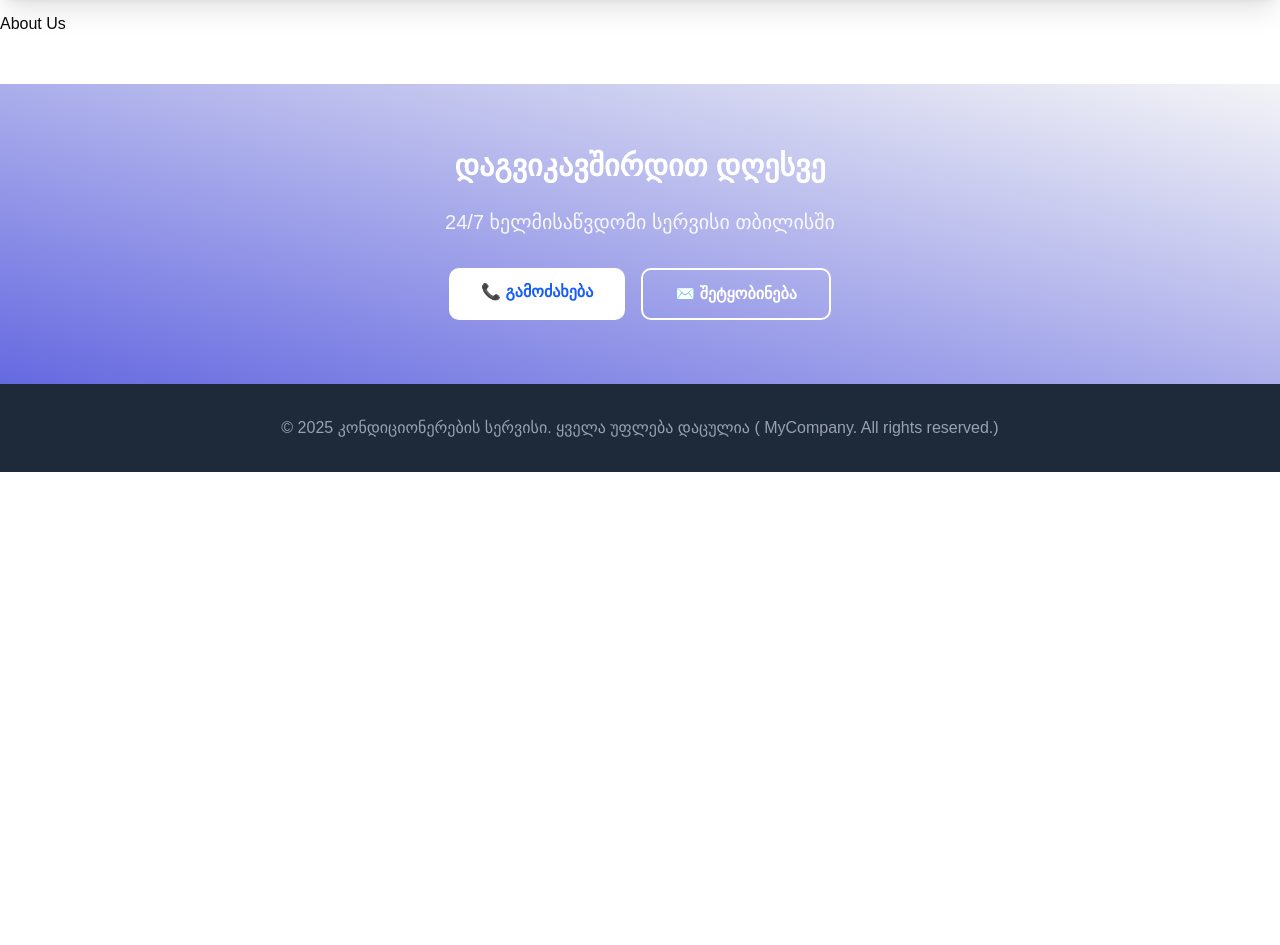
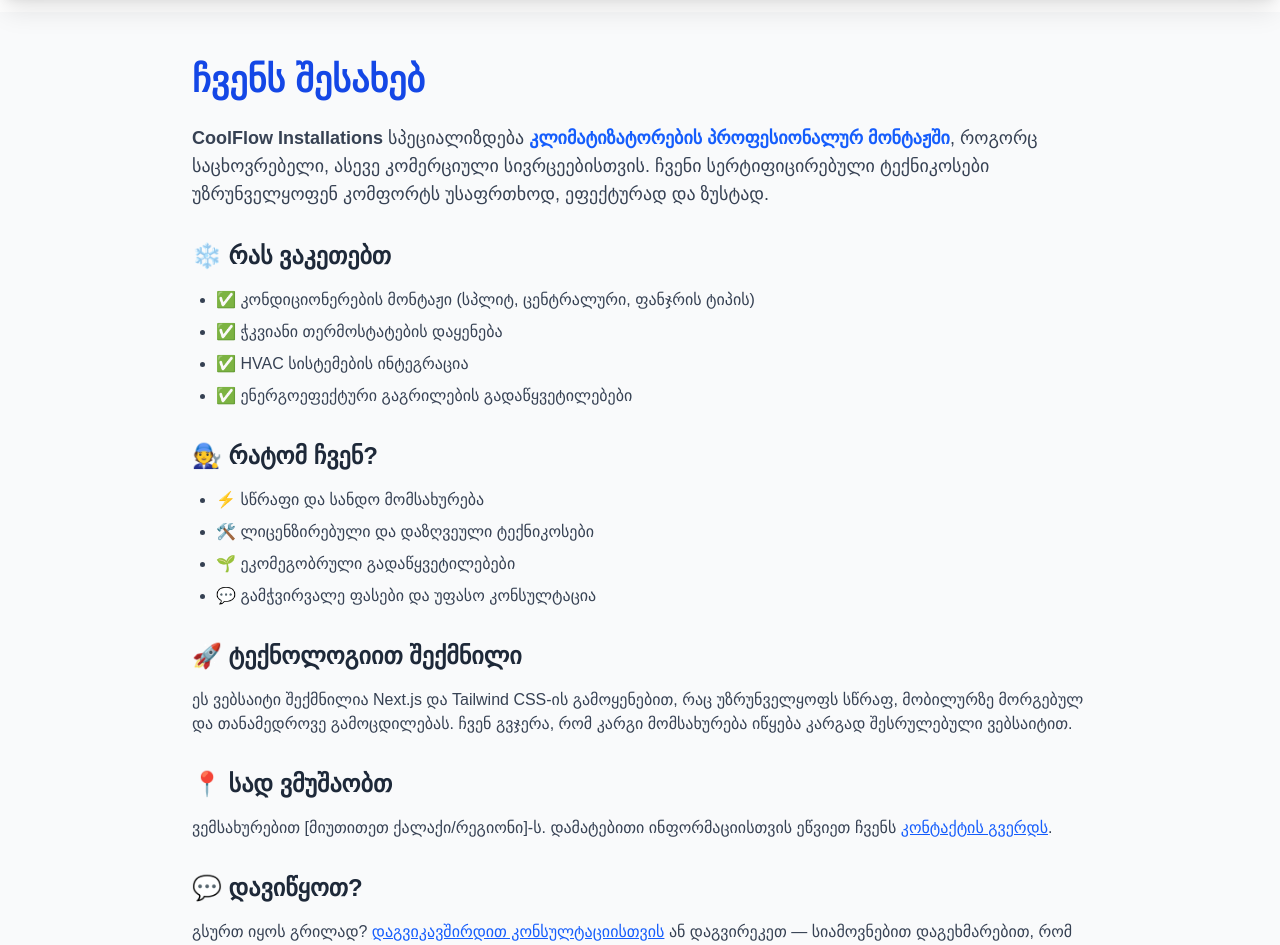
Before and after one commit to LashaGamgoneishvili/condi.ge, a Next.js app: page /about in a window 1280 px wide. Shown: the part 100-1045 px from the top of the page. Before the commit the page ends 800 px from the top, so only its background shows below. Built offline with nearby package versions, Linux system fonts and the light colour scheme.

Commit message:
updated service page

```diff
--- a/src/app/about/page.tsx
+++ b/src/app/about/page.tsx
@@ -1,3 +1,77 @@
-export default function page() {
-  return <div>About Us</div>;
+// pages/about.js
+
+export default function Page() {
+  return (
+    <div className="min-h-screen bg-gray-50 px-6 py-12">
+      <div className="max-w-4xl mx-auto">
+        <h1 className="text-4xl font-bold text-blue-700 mb-6">ჩვენს შესახებ</h1>
+
+        <p className="text-lg text-gray-700 mb-4">
+          <strong>CoolFlow Installations</strong> სპეციალიზდება{" "}
+          <span className="text-blue-600 font-semibold">
+            კლიმატიზატორების პროფესიონალურ მონტაჟში
+          </span>
+          , როგორც საცხოვრებელი, ასევე კომერციული სივრცეებისთვის. ჩვენი
+          სერტიფიცირებული ტექნიკოსები უზრუნველყოფენ კომფორტს უსაფრთხოდ,
+          ეფექტურად და ზუსტად.
+        </p>
+
+        <h2 className="text-2xl font-semibold text-gray-800 mt-8 mb-4">
+          ❄️ რას ვაკეთებთ
+        </h2>
+        <ul className="list-disc pl-6 text-gray-700 space-y-2">
+          <li>✅ კონდიციონერების მონტაჟი (სპლიტ, ცენტრალური, ფანჯრის ტიპის)</li>
+          <li>✅ ჭკვიანი თერმოსტატების დაყენება</li>
+          <li>✅ HVAC სისტემების ინტეგრაცია</li>
+          <li>✅ ენერგოეფექტური გაგრილების გადაწყვეტილებები</li>
+        </ul>
+
+        <h2 className="text-2xl font-semibold text-gray-800 mt-8 mb-4">
+          🧑‍🔧 რატომ ჩვენ?
+        </h2>
+        <ul className="list-disc pl-6 text-gray-700 space-y-2">
+          <li>⚡ სწრაფი და სანდო მომსახურება</li>
+          <li>🛠️ ლიცენზირებული და დაზღვეული ტექნიკოსები</li>
+          <li>🌱 ეკომეგობრული გადაწყვეტილებები</li>
+          <li>💬 გამჭვირვალე ფასები და უფასო კონსულტაცია</li>
+        </ul>
+
+        <h2 className="text-2xl font-semibold text-gray-800 mt-8 mb-4">
+          🚀 ტექნოლოგიით შექმნილი
+        </h2>
+        <p className="text-gray-700 mb-4">
+          ეს ვებსაიტი შექმნილია <span className="font-medium">Next.js</span> და{" "}
+          <span className="font-medium">Tailwind CSS</span>-ის გამოყენებით, რაც
+          უზრუნველყოფს სწრაფ, მობილურზე მორგებულ და თანამედროვე გამოცდილებას.
+          ჩვენ გვჯერა, რომ კარგი მომსახურება იწყება კარგად შესრულებული
+          ვებსაიტით.
+        </p>
+
+        <h2 className="text-2xl font-semibold text-gray-800 mt-8 mb-4">
+          📍 სად ვმუშაობთ
+        </h2>
+        <p className="text-gray-700 mb-4">
+          ვემსახურებით{" "}
+          <span className="font-medium">[მიუთითეთ ქალაქი/რეგიონი]</span>-ს.
+          დამატებითი ინფორმაციისთვის ეწვიეთ ჩვენს{" "}
+          <a href="/contact" className="text-blue-600 underline">
+            კონტაქტის გვერდს
+          </a>
+          .
+        </p>
+
+        <h2 className="text-2xl font-semibold text-gray-800 mt-8 mb-4">
+          💬 დავიწყოთ?
+        </h2>
+        <p className="text-gray-700">
+          გსურთ იყოს გრილად?{" "}
+          <a href="/contact" className="text-blue-600 underline">
+            დაგვიკავშირდით კონსულტაციისთვის
+          </a>{" "}
+          ან დაგვირეკეთ — სიამოვნებით დაგეხმარებით, რომ თქვენი სივრცე იყოს
+          მაქსიმალურად კომფორტული.
+        </p>
+      </div>
+    </div>
+  );
 }
--- a/src/app/adding-freon/page.tsx
+++ b/src/app/adding-freon/page.tsx
@@ -2,7 +2,7 @@
 import image4 from "../../../public/assets/images/installation.jpg";
 import Link from "next/link";
 
-export default function page() {
+export default function Page() {
   return (
     <div className="min-h-screen flex flex-col items-center mt-8">
       <strong className="text-sm md:text-xl lg:text-2xl mb-4">
--- a/src/app/cleaning/page.tsx
+++ b/src/app/cleaning/page.tsx
@@ -2,7 +2,7 @@
 import image4 from "../../../public/assets/images/installation.jpg";
 import Link from "next/link";
 
-export default function page() {
+export default function Page() {
   return (
     <div className="min-h-screen flex flex-col items-center mt-8">
       <strong className="text-sm md:text-xl lg:text-2xl mb-4">
--- a/src/app/installation/page.tsx
+++ b/src/app/installation/page.tsx
@@ -2,7 +2,7 @@
 import image4 from "../../../public/assets/images/installation.jpg";
 import Link from "next/link";
 
-export default function page() {
+export default function Page() {
   return (
     <div className="min-h-screen flex flex-col items-center mt-8">
       <strong className="text-sm md:text-xl lg:text-2xl mb-4">
--- a/src/app/page.tsx
+++ b/src/app/page.tsx
@@ -9,7 +9,10 @@
       <Slider />
       <Services />
       <div className="flex flex-col gap-4 lg:gap-8 items-center justify-center px-4 lg:px-16 ">
-        <h1 className="text-lg lg:text-2xl"> ხშირად დასმული კითხვები</h1>
+        <h1 className="text-lg lg:text-3xl">
+          {" "}
+          <strong>ხშირად დასმული კითხვები</strong>{" "}
+        </h1>
         <AccordionPage />
       </div>
     </div>
--- a/src/app/repair/page.tsx
+++ b/src/app/repair/page.tsx
@@ -2,7 +2,7 @@
 import image4 from "../../../public/assets/images/installation.jpg";
 import Link from "next/link";
 
-export default function page() {
+export default function Page() {
   return (
     <div className="min-h-screen flex flex-col items-center mt-8">
       <strong className="text-sm md:text-xl lg:text-2xl mb-4">
--- a/src/components/sections/AccordionPage.tsx
+++ b/src/components/sections/AccordionPage.tsx
@@ -56,7 +56,7 @@
     <Accordion
       type="single"
       collapsible
-      className="w-full"
+      className="w-full px-48"
       defaultValue="item-1"
     >
       {data.map((data, i) => (
--- a/src/components/sections/Services.tsx
+++ b/src/components/sections/Services.tsx
@@ -1,8 +1,8 @@
 "use client";
 import image1 from "../../../public/assets/images/installation.jpg";
-import image2 from "../../../public/assets/images/installation.jpg";
-import image3 from "../../../public/assets/images/installation.jpg";
-import image4 from "../../../public/assets/images/installation.jpg";
+import image2 from "../../../public/assets/images/sheketeba.jpg";
+import image3 from "../../../public/assets/images/wmenda.jpg";
+import image4 from "../../../public/assets/images/freoni.png";
 import Link from "next/link";
 import { useState } from "react";
 import { twMerge } from "tailwind-merge";
@@ -97,7 +97,7 @@
               onTouchEnd={handleTouchEnd}
             >
               <div className="w-full h-full flex flex-col justify-center items-center gap-8 lg:gap-14">
-                <p className="text-black/90  text-center text-2xl lg:text-5xl font-bold">
+                <p className="text-white text-center text-2xl lg:text-5xl font-bold bg-black/50 rounded-2xl px-4 py-2">
                   <strong>{slide.title}</strong>
                 </p>
                 <Link
--- a/src/components/sections/Slider.tsx
+++ b/src/components/sections/Slider.tsx
@@ -1,8 +1,8 @@
 "use client";
 import image1 from "../../../public/assets/images/installation.jpg";
-import image2 from "../../../public/assets/images/installation.jpg";
-import image3 from "../../../public/assets/images/installation.jpg";
-import image4 from "../../../public/assets/images/installation.jpg";
+import image2 from "../../../public/assets/images/sheketeba.jpg";
+import image3 from "../../../public/assets/images/wmenda.jpg";
+import image4 from "../../../public/assets/images/freoni.png";
 import { useEffect, useState } from "react";
 import Link from "next/link";
 import Image from "next/image";
@@ -46,13 +46,13 @@
 function Slider() {
   const [current, setCurrent] = useState(0);
 
-  // useEffect(() => {
-  //   const interval = setInterval(() => {
-  //     setCurrent((prev) => (prev === slides.length - 1 ? 0 : prev + 1));
-  //   }, 5000);
+  useEffect(() => {
+    const interval = setInterval(() => {
+      setCurrent((prev) => (prev === slides.length - 1 ? 0 : prev + 1));
+    }, 7000);
 
-  //   return () => clearInterval(interval);
-  // }, []);
+    return () => clearInterval(interval);
+  }, []);
 
   return (
     <div className="hidden sm:block h-[calc(100vh-80px)] overflow-hidden relative  mb-24">
```
Also changed, not shown: src/app/servicePage/page.tsx (+49 -22 lines).
